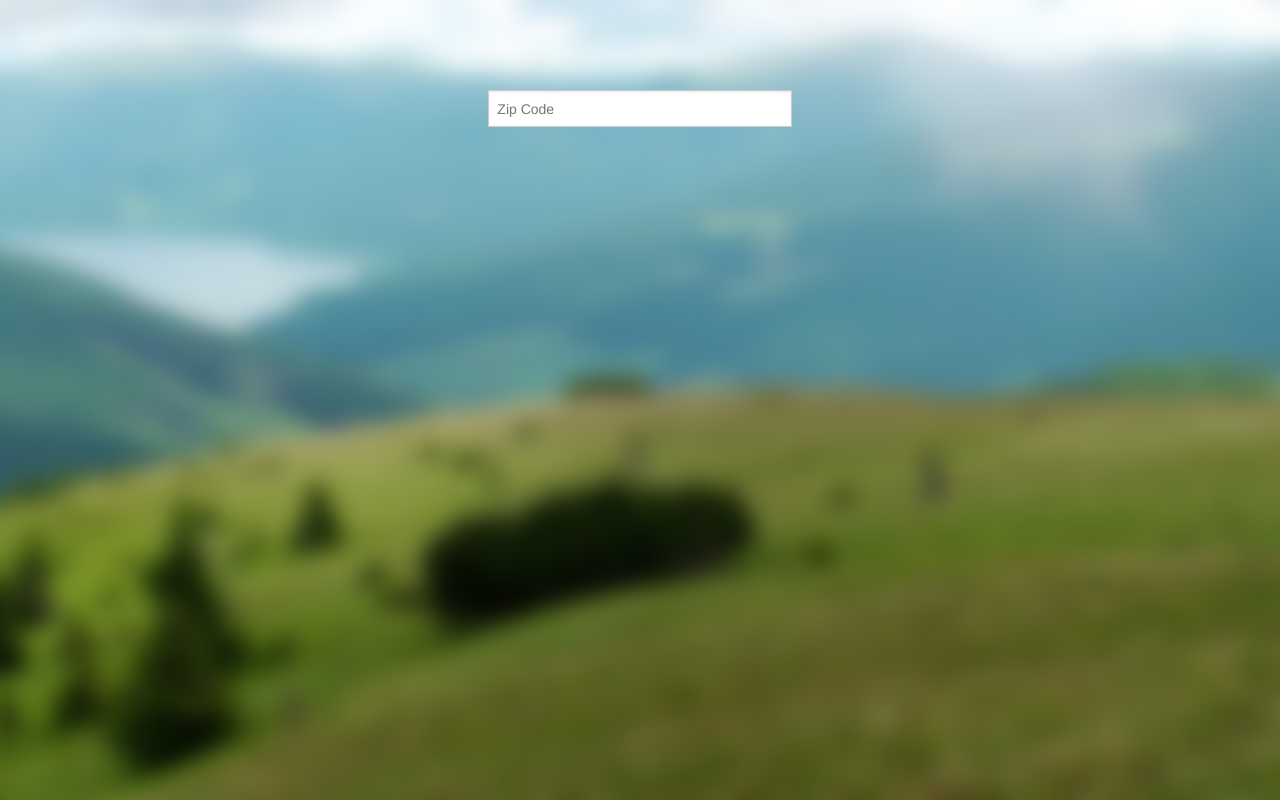
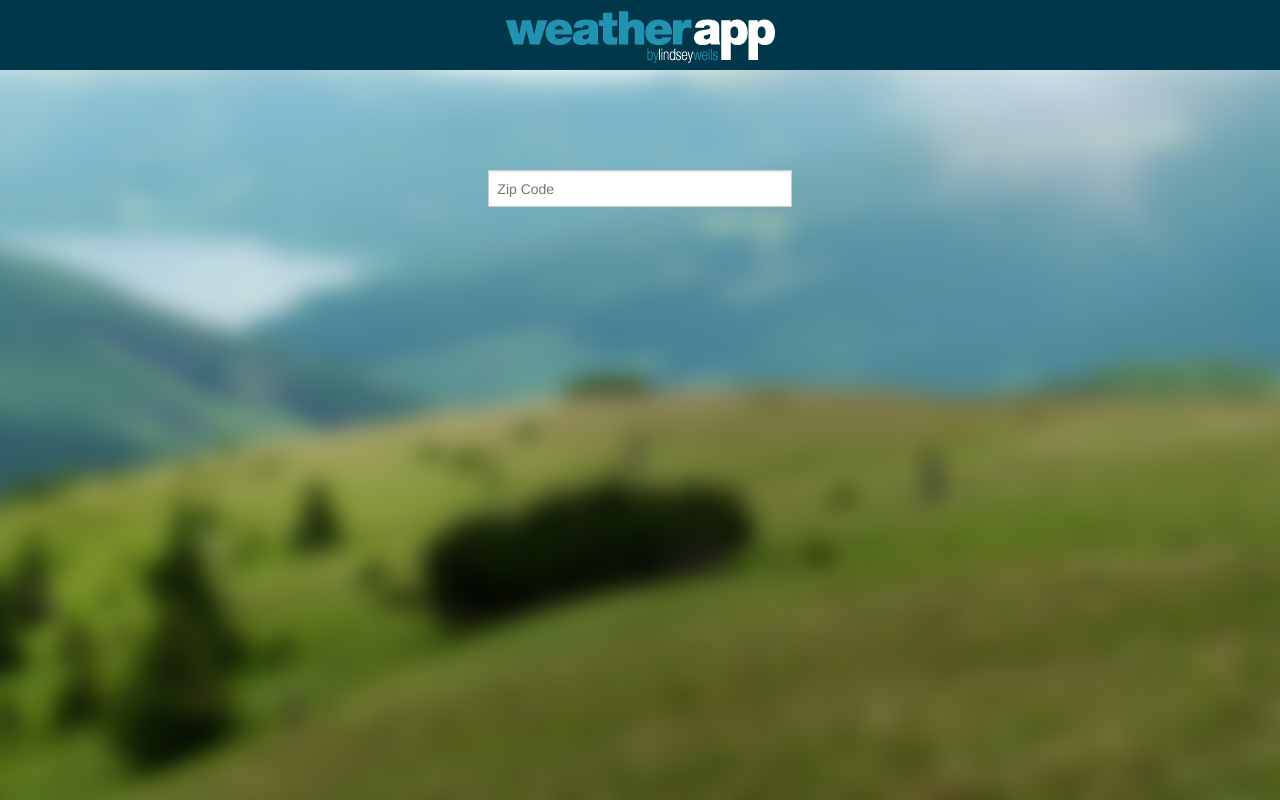
Before and after one commit to lindseywells/p6-weatherapp, a plain HTML site: page index.html in a window 1280 px wide. Drawn offline with Linux system fonts and the light colour scheme.

Commit message:
Added Nav
Nav,
Created logo
Inserted logo
Changed CSS

```diff
--- a/css/styles.css
+++ b/css/styles.css
@@ -15,15 +15,32 @@ html {
 }
 
 body {
-  background: #1192d3 url(../img/back.png) no-repeat bottom right;
+  background: url(../img/back.png) no-repeat bottom right;
   background-size: cover;
-  padding: 90px 0;
   font: 15px , "Helvetica Neue", Helvetica, Arial, Tahoma, sans-serif;
   font-weight: 300;
 }
 
+nav {
+  width: 100%;
+  height: 70px;
+  table-layout: fixed;
+  background-color: #00374A;
+}
+
+nav img {
+  display: block;
+  margin-left: auto;
+  margin-right: auto;
+  padding-top: 11px;
+}
+
+form {
+  margin-top: 100px;
+}
+
 #weather {
-  padding: 40px 0;
+  padding: 10px 0;
   margin: 0px auto;
   text-align: center;
   text-transform: uppercase;
@@ -32,7 +49,8 @@ body {
 i {
   color: #fff;
   font-family: weather;
-  font-size: 150px;
+  letter-spacing: 0;
+  font-size: 140px;
   font-weight: normal;
   font-style: normal;
   line-height: 1.0;
@@ -89,7 +107,7 @@ i {
 
 #weather h2 {
   color: #fff;
-  font-size: 130px;
+  font-size: 120px;
   font-weight: 100;
   text-align: center;
   text-shadow: 0px 1px 3px rgba(0, 0, 0, 0.1);
--- a/index.html
+++ b/index.html
@@ -12,6 +12,10 @@
   </head>
 
   <body>
+
+    <nav>
+      <img src="img/weatherapp.png">
+    </nav>
 
     <div class="row">
       <div class="small-11 medium-4 large-4 small-centered medium-centered large-centered columns">
```
Also changed, not shown: img/weatherapp.png (added), 1 other file.
